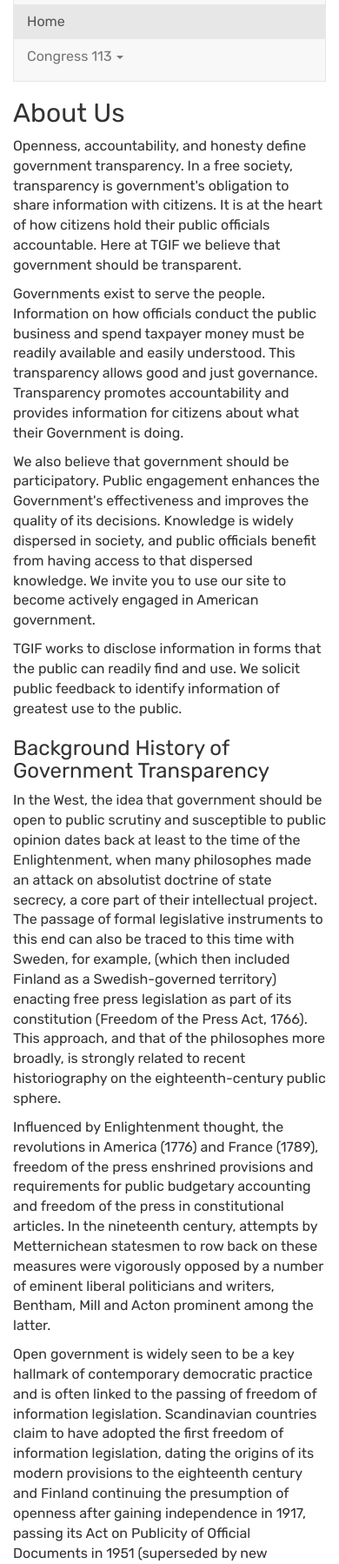
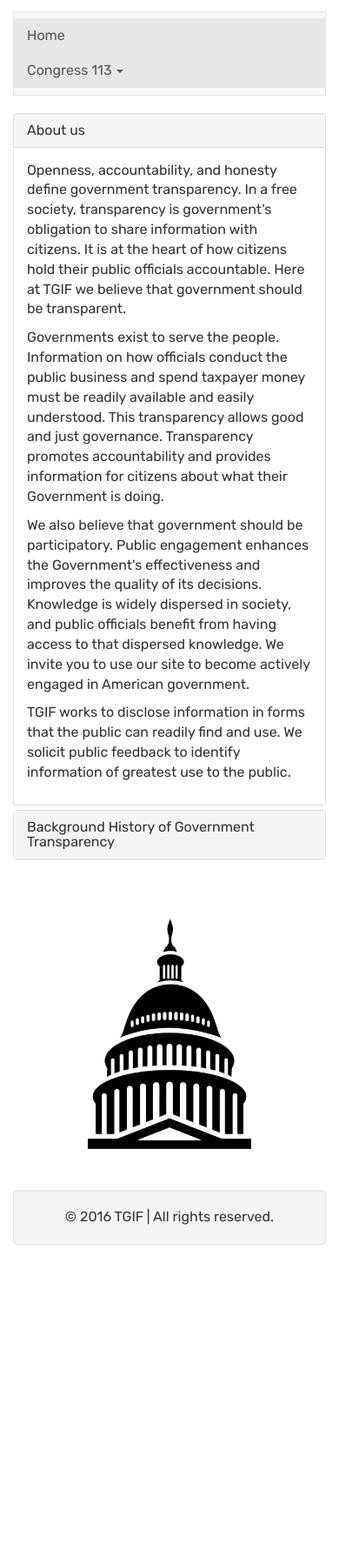
Before and after one commit to leonivanr/pro-publica-api, a plain HTML site: page index.html in a window 390 px wide. Shown: the part 194-1992 px from the top of the page at 87% size. After the commit the page ends 1645 px from the top, so only its background shows below. Drawn offline with nearby package versions, Linux system fonts and the light colour scheme.

Commit message:
Responsive pagina index.

```diff
--- a/index.html
+++ b/index.html
@@ -3,26 +3,27 @@
 
 <head>
   <meta charset="utf-8">
-  <title>Senate Data</title>
+  <title>113 Congress | Home</title>
   <link rel="stylesheet" href="https://maxcdn.bootstrapcdn.com/bootstrap/3.4.0/css/bootstrap.min.css">
   <link rel="stylesheet" href="./styles/style.css">
   <link href="https://fonts.googleapis.com/css?family=Rubik" rel="stylesheet">
   <meta name="viewport" content="width=device-width, initial-scale=1">
 </head>
 
-<body class="container">
-  <header>
+<body>
+  <div class="container">
     <div class="row">
       <div class="col-md-4"> <img src="./img/logo.png" class="img-responsive " alt="Definitivamente no corrupto"></div>
       <div class="col-md-2 pull-right"><a href="emailto:info@tgif.com"><span class="glyphicon glyphicon-envelope"> info@tgif.com</span></a></div>
     </div>
-  </header>
     <!-- Barra de Navegación -->
+    <div class="row" id="menu-bar">
+      <div class="col-xs-12">
         <nav class="navbar navbar-default">
           <div class="container-fluid">
             <ul class="nav navbar-nav">
-        <li class="active"><a href="./index.html">Home</a></li>
-        <li class="dropdown">
+              <li class="active"><a href="./index.html">Home</span></a></li>
+              <li class="dropdown active">
                 <a class="dropdown-toggle" data-toggle="dropdown" href="#">Congress 113
                   <span class="caret"></span></a>
                 <ul class="dropdown-menu">
@@ -33,46 +34,76 @@
             </ul>
           </div>
         </nav>
-
-
-  <header>
-
-  </header>
-  <!--Table container-->
-  <div>
-    <h2>About Us</h2>
-    <p>Openness, accountability, and honesty define government transparency. In a free society, transparency is government's obligation to share information with citizens. It is at the heart of how citizens hold their public officials accountable.
+      </div>
+    </div>
+    <!--Acordeon , image-->
+    <div class="row">
+      <div class="col-xs-12 col-md-7">
+        <div class="panel-group" id="accordion">
+          <div class="panel panel-default">
+            <div class="panel-heading">
+              <h4 class="panel-title">
+                <a data-toggle="collapse" data-parent="#accordion" href="#collapseOne">About us</a>
+              </h4>
+            </div>
+            <div id="collapseOne" class="panel-collapse collapse in">
+              <div class="panel-body">
+                <p>Openness, accountability, and honesty define government transparency. In a free society, transparency is government's obligation to share information with citizens. It is at the heart of how citizens hold their public officials
+                  accountable.
                   Here at TGIF we believe that government should be transparent.</p>
-    <p>Governments exist to serve the people. Information on how officials conduct the public business and spend taxpayer money must be readily available and easily understood. This transparency allows good and just governance. Transparency promotes
+                <p>Governments exist to serve the people. Information on how officials conduct the public business and spend taxpayer money must be readily available and easily understood. This transparency allows good and just governance.
+                  Transparency promotes
                   accountability and provides information for citizens about what their Government is doing.</p>
-    <p>We also believe that government should be participatory. Public engagement enhances the Government's effectiveness and improves the quality of its decisions. Knowledge is widely dispersed in society, and public officials benefit from having
+                <p>We also believe that government should be participatory. Public engagement enhances the Government's effectiveness and improves the quality of its decisions. Knowledge is widely dispersed in society, and public officials benefit
+                  from having
                   access to that dispersed knowledge. We invite you to use our site to become actively engaged in American government.</p>
                 <p>TGIF works to disclose information in forms that the public can readily find and use. We solicit public feedback to identify information of greatest use to the public.</p>
-
-    <h3>Background History of Government Transparency</h3>
-    <p>In the West, the idea that government should be open to public scrutiny and susceptible to public opinion dates back at least to the time of the Enlightenment, when many philosophes made an attack on absolutist doctrine of state secrecy, a
-      core part of their intellectual project. The passage of formal legislative instruments to this end can also be traced to this time with Sweden, for example, (which then included Finland as a Swedish-governed territory) enacting free press
+              </div>
+            </div>
+          </div>
+          <div class="panel panel-default">
+            <div class="panel-heading">
+              <h4 class="panel-title">
+                <a data-toggle="collapse" data-parent="#accordion" href="#collapseTwo">Background History of Government Transparency</a>
+              </h4>
+            </div>
+            <div id="collapseTwo" class="panel-collapse collapse">
+              <div class="panel-body">
+                <p>In the West, the idea that government should be open to public scrutiny and susceptible to public opinion dates back at least to the time of the Enlightenment, when many philosophes made an attack on absolutist doctrine of state
+                  secrecy, a
+                  core part of their intellectual project. The passage of formal legislative instruments to this end can also be traced to this time with Sweden, for example, (which then included Finland as a Swedish-governed territory) enacting
+                  free
+                  press
                   legislation as part of its constitution (Freedom of the Press Act, 1766). This approach, and that of the philosophes more broadly, is strongly related to recent historiography on the eighteenth-century public sphere.
 
-      <p>Influenced by Enlightenment thought, the revolutions in America (1776) and France (1789), freedom of the press enshrined provisions and requirements for public budgetary accounting and freedom of the press in constitutional articles. In the
+                  <p>Influenced by Enlightenment thought, the revolutions in America (1776) and France (1789), freedom of the press enshrined provisions and requirements for public budgetary accounting and freedom of the press in constitutional
+                    articles. In the
                     nineteenth century, attempts by Metternichean statesmen to row back on these measures were vigorously opposed by a number of eminent liberal politicians and writers, Bentham, Mill and Acton prominent among the latter.</p>
 
-      <p>Open government is widely seen to be a key hallmark of contemporary democratic practice and is often linked to the passing of freedom of information legislation. Scandinavian countries claim to have adopted the first freedom of information
-        legislation, dating the origins of its modern provisions to the eighteenth century and Finland continuing the presumption of openness after gaining independence in 1917, passing its Act on Publicity of Official Documents in 1951 (superseded
+                  <p>Open government is widely seen to be a key hallmark of contemporary democratic practice and is often linked to the passing of freedom of information legislation. Scandinavian countries claim to have adopted the first freedom of
+                    information
+                    legislation, dating the origins of its modern provisions to the eighteenth century and Finland continuing the presumption of openness after gaining independence in 1917, passing its Act on Publicity of Official Documents in 1951
+                    (superseded
                     by new legislation in 1999).</p>
 
                   <p>The United States passed its Freedom of Information Act (FOIA) in 1966, FOIAs, Access to Information Acts (AIAs) or equivalent laws were passed in Denmark and Norway in 1970.</p>
-
-
+              </div>
+            </div>
+          </div>
+        </div>
+      </div>
+      <!-- Imagen -->
+      <div class="col-xs-12 col-md-5">
+        <img class="img-responsive" src="./img/congress.png" alt="Congreso">
+      </div>
     </div>
     <!-- Footer -->
-  <footer class="navbar navbar-default">
-    <div class="container  mx-auto" style="width:30%;">
-      <p class="navbar-text">© 2016 TGIF | All rights reserved.
-      </p>
+    <div class="row">
+      <div class="col-xs-12 col-md-12">
+        <p class="text-center well">© 2016 TGIF | All rights reserved.</p>
       </div>
-  </footer>
-  <!-- Footer -->
+    </div>
+  </div>
   <!-- jQuery library -->
   <script src="https://ajax.googleapis.com/ajax/libs/jquery/3.3.1/jquery.min.js"></script>
   <!-- Latest compiled JavaScript -->
```
Also changed, not shown: senate.html (+1 -1 lines). Lines whose indentation alone changed are shown as unchanged.
